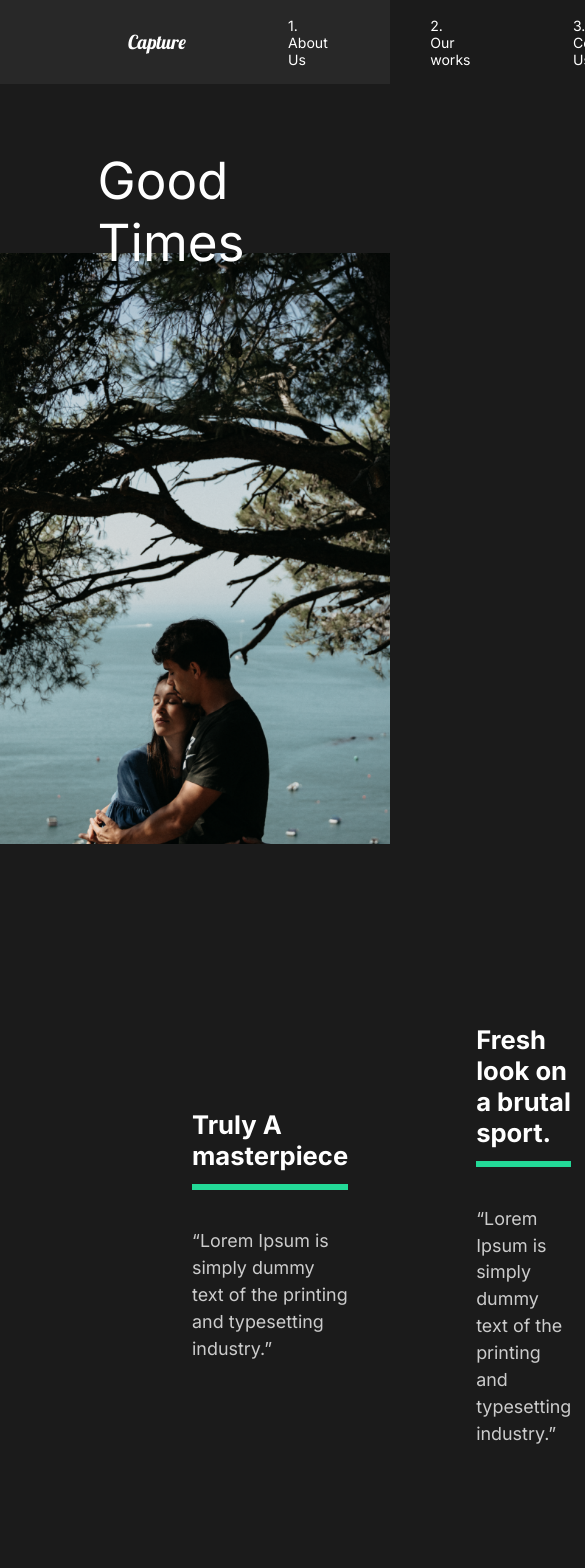
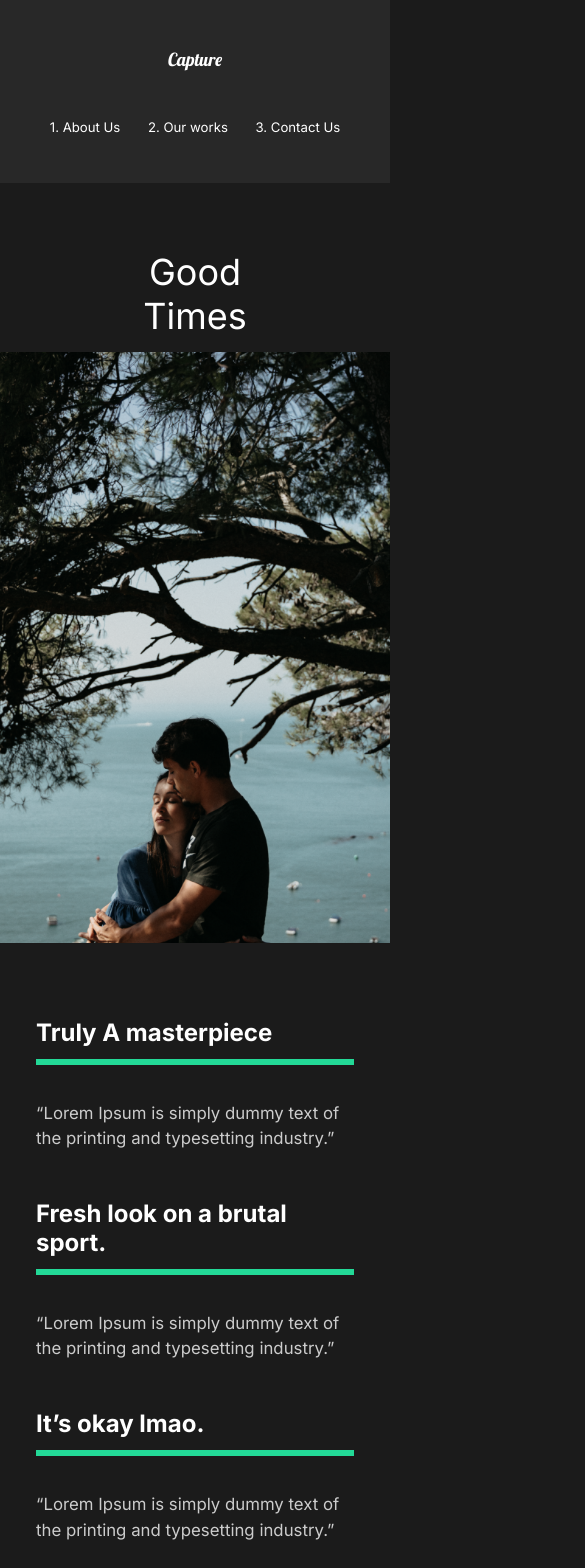
Before and after one commit to lukeist/edReact-capture, a React (Create React App) app: page /work/good-times in a window 390 px wide. Shown: the top 1568 px of the page, 585 px wide, since content can reach past the window. Built offline with nearby package versions, Linux system fonts and the light colour scheme.

Commit message:
23. Mobile Friendly

```diff
--- a/src/Styles.js
+++ b/src/Styles.js
@@ -8,6 +8,11 @@ export const About = styled(motion.div)`
   justify-content: space-between;
   padding: 5rem 10rem;
   color: white;
+  @media (max-width: 1300px) {
+    display: block;
+    padding: 2rem 2rem;
+    text-align: center;
+  }
 `;
 
 export const Description = styled.div`
@@ -17,6 +22,12 @@ export const Description = styled.div`
     font-weight: lighter;
   }
   z-index: 2;
+  @media (max-width: 1300px) {
+    padding: 0;
+    button {
+      margin: 0rem 0rem 5rem 0rem;
+    }
+  }
 `;
 
 export const Image = styled.div`
--- a/src/components/GlobalStyle.js
+++ b/src/components/GlobalStyle.js
@@ -56,9 +56,9 @@ html{
 @media (max-width: 1700px){
     font-size: 75%;
     }
-    @media (max-width: 1300px){
+    /* @media (max-width: 1300px){
     font-size: 80%;
-    }
+    } */
 }
 `;
 
--- a/src/components/Nav.js
+++ b/src/components/Nav.js
@@ -53,5 +53,21 @@ const StyledNav = styled.nav`
     padding-left: 8rem;
     position: relative;
   }
+  @media (max-width: 1300px) {
+    flex-direction: column;
+    padding: 2rem 1rem;
+    #logo {
+      display: inline-block;
+      margin: 2rem;
+    }
+    ul {
+      padding: 2rem;
+      justify-content: space-around;
+      width: 100%;
+      li {
+        padding: 0;
+      }
+    }
+  }
 `;
 export default Nav;
--- a/src/components/ServicesSection.js
+++ b/src/components/ServicesSection.js
@@ -86,6 +86,9 @@ const Services = styled(About)`
 const Cards = styled.div`
   display: flex;
   flex-wrap: wrap;
+  @media (max-width: 1300px) {
+    justify-content: center;
+  }
 `;
 
 const Card = styled.div`
--- a/src/components/useScroll.js
+++ b/src/components/useScroll.js
@@ -4,7 +4,7 @@ import { useAnimation } from "framer-motion";
 
 export const useScroll = () => {
   const controls = useAnimation();
-  const [element, view] = useInView({ threshold: 0.5 });
+  const [element, view] = useInView({ threshold: 0.3 });
   if (view) {
     controls.start("show");
     // console.log(controls);
--- a/src/pages/ContactUs.js
+++ b/src/pages/ContactUs.js
@@ -47,6 +47,10 @@ const ContactStyle = styled(motion.div)`
   padding: 5rem 10rem;
   color: #353535;
   min-height: 90vh;
+  @media (max-width: 1300px) {
+    padding: 2rem 2rem;
+    font-size: 0.5rem;
+  }
 `;
 
 const Title = styled.div`
--- a/src/pages/MovieDetail.js
+++ b/src/pages/MovieDetail.js
@@ -68,6 +68,10 @@ const HeadLine = styled.div`
     top: 10%;
     left: 50%;
     transform: translate(-50%, -10%);
+    @media (max-width: 1300px) {
+      text-align: center;
+      font-size: 3rem;
+    }
   }
   img {
     width: 100%;
@@ -82,6 +86,14 @@ const Awards = styled.div`
   margin: 5rem 10rem;
   align-items: center;
   justify-content: space-around;
+  @media (max-width: 1300px) {
+    martgin-top: 5rem;
+    margin: 5rem 2rem 0rem 2rem;
+    display: block;
+    h3 {
+      font-size: 1.5rem;
+    }
+  }
 `;
 
 const AwardStyle = styled.div`
@@ -98,6 +110,12 @@ const AwardStyle = styled.div`
   p {
     padding: 2rem 0rem;
   }
+  @media (max-width: 1300px) {
+    padding: 1rem;
+    /* h3 {
+      font-size: 2rem; */
+    }
+  }
 `;
 // Award Component
 const Award = ({ title, description }) => {
--- a/src/pages/OurWork.js
+++ b/src/pages/OurWork.js
@@ -83,6 +83,9 @@ const Work = styled(motion.div)`
   overflow: hidden;
   min-height: 100vh;
   padding: 5rem 10rem;
+  @media (max-width: 1300px) {
+    padding: 2rem 2rem;
+  }
 `;
 
 const Movie = styled(motion.div)`
```
Also changed, not shown: 1 other file (tests, documents, lock files or other folders).
